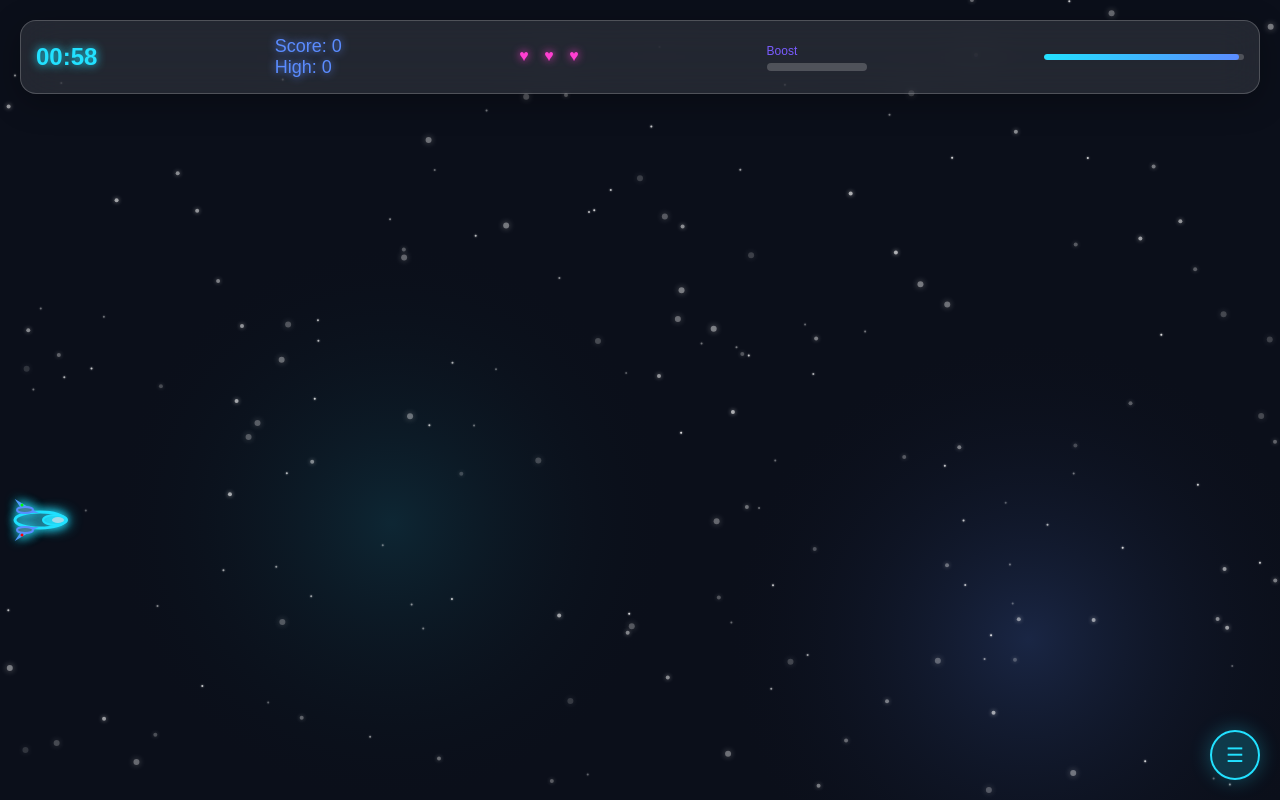
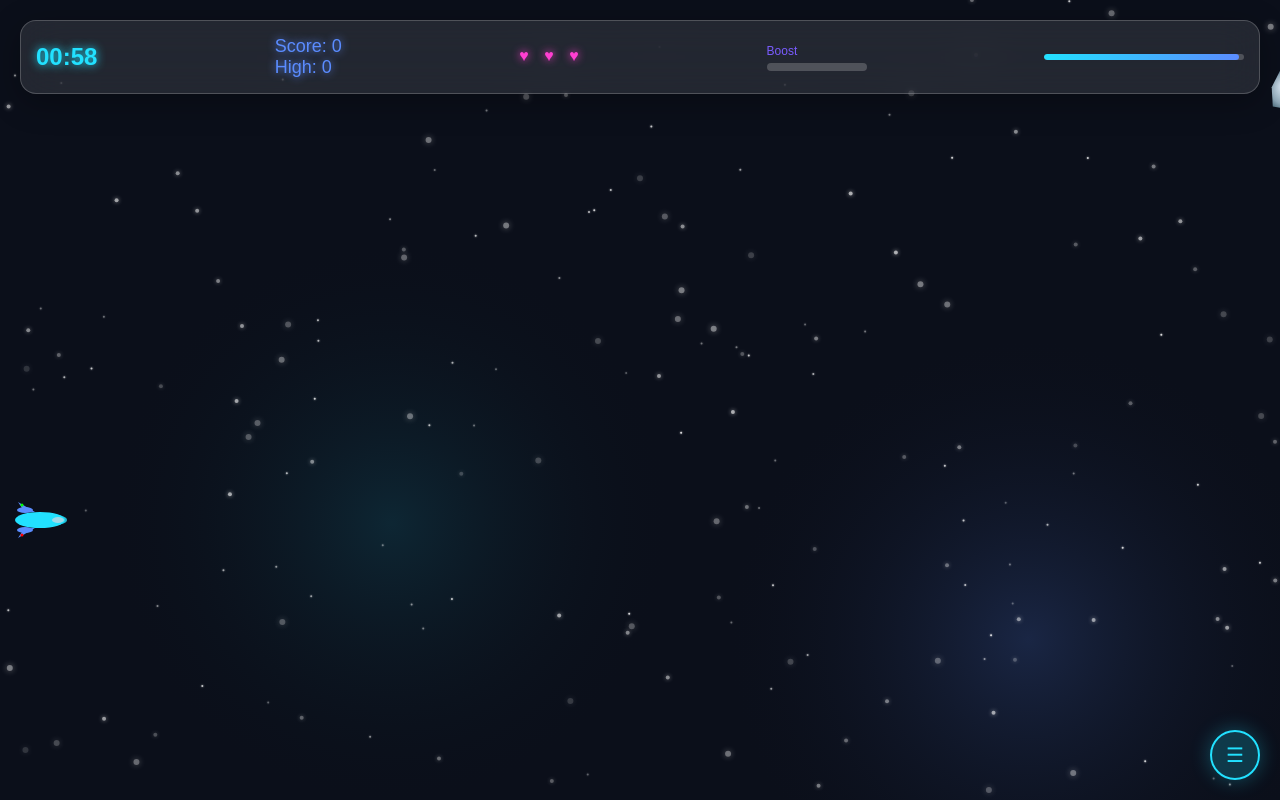
Before and after one commit to pm-in-code/space-runner, a plain HTML site: page index.html in a window 1280 px wide. Drawn offline with Linux system fonts and the light colour scheme; animation ran at ten frames a second.

Commit message:
ULTIMATE smoothness + 3x meteor intensity - disabled all expensive operations for zero lag

```diff
--- a/index.html
+++ b/index.html
@@ -830,10 +830,11 @@
                     this.invulnerable -= deltaTime;
                 }
 
-                // Create trail particles - extremely rare for maximum performance
-                if (this.vel.length() > 100 && Math.random() < 0.03) { // Extremely low frequency
-                    this.createTrailParticle(game);
-                }
+                // Create trail particles - COMPLETELY DISABLED for ultimate smoothness
+                // Even rare particles can cause micro-stutters
+                // if (this.vel.length() > 100 && Math.random() < 0.03) {
+                //     this.createTrailParticle(game);
+                // }
             }
 
             createTrailParticle(game) {
@@ -869,35 +870,35 @@
                 const shipColor = this.boostTime > 0 ? '#FF3FD1' : '#22E1FF';
                 const wingColor = this.boostTime > 0 ? '#7A5CFF' : '#5B8CFF';
 
-                // Main ship hull - sleek spaceship design - optimized shadows
-                ctx.strokeStyle = shipColor;
-                ctx.fillStyle = 'rgba(40, 50, 70, 0.9)'; // Dark metallic hull
-                ctx.lineWidth = 3;
-                ctx.shadowBlur = 10; // Reduced shadow for performance
-                ctx.shadowColor = shipColor;
+                // Main ship hull - optimized for maximum smoothness
+                ctx.fillStyle = shipColor; // Use ship color directly instead of dark hull
+                // ctx.strokeStyle = shipColor; // DISABLED stroke for performance
+                // ctx.lineWidth = 3;
+                // ctx.shadowBlur = 10; // DISABLED shadows for ultimate smoothness
+                // ctx.shadowColor = shipColor;
 
                 // Central hull/fuselage
                 ctx.beginPath();
                 ctx.ellipse(0, 0, 25, 8, 0, 0, Math.PI * 2); // Main body
                 ctx.fill();
-                ctx.stroke();
-
-                // Cockpit/nose section
+                // ctx.stroke(); // DISABLED for ultimate smoothness
+
+                // Cockpit/nose section - simplified for performance
                 ctx.fillStyle = this.boostTime > 0 ? 'rgba(255, 63, 209, 0.8)' : 'rgba(34, 225, 255, 0.8)';
-                ctx.strokeStyle = shipColor;
-                ctx.lineWidth = 2;
-                ctx.shadowBlur = 15;
+                // ctx.strokeStyle = shipColor; // DISABLED stroke
+                // ctx.lineWidth = 2;
+                // ctx.shadowBlur = 15; // DISABLED shadows
 
                 ctx.beginPath();
                 ctx.ellipse(15, 0, 12, 5, 0, 0, Math.PI * 2); // Cockpit
                 ctx.fill();
-                ctx.stroke();
-
-                // Wings - swept back design
-                ctx.fillStyle = 'rgba(60, 70, 90, 0.8)';
-                ctx.strokeStyle = wingColor;
-                ctx.lineWidth = 2;
-                ctx.shadowBlur = 12;
+                // ctx.stroke(); // DISABLED stroke
+
+                // Wings - simplified for performance
+                ctx.fillStyle = wingColor; // Use wing color directly
+                // ctx.strokeStyle = wingColor; // DISABLED stroke
+                // ctx.lineWidth = 2;
+                // ctx.shadowBlur = 12; // DISABLED shadows
 
                 // Left wing
                 ctx.beginPath();
@@ -907,7 +908,7 @@
                 ctx.lineTo(-8, -8);
                 ctx.closePath();
                 ctx.fill();
-                ctx.stroke();
+                // ctx.stroke(); // DISABLED stroke
 
                 // Right wing
                 ctx.beginPath();
@@ -917,34 +918,34 @@
                 ctx.lineTo(-8, 8);
                 ctx.closePath();
                 ctx.fill();
-                ctx.stroke();
-
-                // Engine nacelles
-                ctx.fillStyle = 'rgba(80, 90, 110, 0.9)';
-                ctx.strokeStyle = wingColor;
-                ctx.lineWidth = 2;
+                // ctx.stroke(); // DISABLED stroke
+
+                // Engine nacelles - simplified
+                ctx.fillStyle = wingColor; // Use wing color directly
+                // ctx.strokeStyle = wingColor; // DISABLED stroke
+                // ctx.lineWidth = 2;
 
                 // Left engine
                 ctx.beginPath();
                 ctx.ellipse(-15, -10, 8, 3, 0, 0, Math.PI * 2);
                 ctx.fill();
-                ctx.stroke();
+                // ctx.stroke(); // DISABLED stroke
 
                 // Right engine
                 ctx.beginPath();
                 ctx.ellipse(-15, 10, 8, 3, 0, 0, Math.PI * 2);
                 ctx.fill();
-                ctx.stroke();
+                // ctx.stroke(); // DISABLED stroke
 
                 // Cockpit details - viewport
                 ctx.fillStyle = this.boostTime > 0 ? 'rgba(255, 255, 255, 0.9)' : 'rgba(173, 216, 230, 0.9)';
-                ctx.shadowBlur = 8;
+                // ctx.shadowBlur = 8; // DISABLED shadows
                 ctx.beginPath();
                 ctx.ellipse(18, 0, 6, 3, 0, 0, Math.PI * 2);
                 ctx.fill();
 
-                // Navigation lights on wings
-                ctx.shadowBlur = 8;
+                // Navigation lights on wings - no shadows for performance
+                // ctx.shadowBlur = 8; // DISABLED shadows
                 ctx.fillStyle = '#00FF00'; // Green starboard
                 ctx.beginPath();
                 ctx.arc(-18, -15, 1.5, 0, Math.PI * 2);
@@ -1017,11 +1018,11 @@
                 this.vertices = [];
                 this.craters = [];
 
-                // Generate irregular rocky shape
-                const numVertices = 8 + Math.floor(Math.random() * 6);
+                // Generate simple rocky shape - fewer vertices for performance
+                const numVertices = 6 + Math.floor(Math.random() * 3); // Reduced from 8-14 to 6-9
                 for (let i = 0; i < numVertices; i++) {
                     const angle = (i / numVertices) * Math.PI * 2;
-                    const variance = 0.6 + Math.random() * 0.4;
+                    const variance = 0.7 + Math.random() * 0.3; // Less variance for simpler shapes
                     this.vertices.push({
                         x: Math.cos(angle) * this.radius * variance,
                         y: Math.sin(angle) * this.radius * variance
@@ -1142,10 +1143,10 @@
                 }
 
                 ctx.fillStyle = this.cachedGradient;
-                ctx.strokeStyle = colors.edge;
-                ctx.lineWidth = 1.5;
-
-                // Draw irregular meteor shape
+                // ctx.strokeStyle = colors.edge; // DISABLED stroke for performance
+                // ctx.lineWidth = 1.5;
+
+                // Draw irregular meteor shape - fill only for maximum performance
                 ctx.beginPath();
                 for (let i = 0; i < this.vertices.length; i++) {
                     const vertex = this.vertices[i];
@@ -1157,7 +1158,7 @@
                 }
                 ctx.closePath();
                 ctx.fill();
-                ctx.stroke();
+                // ctx.stroke(); // DISABLED for ultimate smoothness
 
                 // Draw surface craters - DISABLED for maximum performance
                 // Craters are too expensive for smooth gameplay
@@ -1802,11 +1803,11 @@
                 this.player = new Player(0, 0); // Temporary position
                 this.rng = new RNG();
 
-                // Object pools
+                // Object pools - increased meteor pool for 3x spawn rate
                 this.meteorPool = new Pool(
                     () => new Meteor(),
                     (meteor) => {},
-                    20
+                    40 // Doubled from 20 to handle 3x spawn rate
                 );
                 this.bonusPool = new Pool(
                     () => new Bonus(),
@@ -2187,9 +2188,9 @@
                 // Update starfield
                 this.starfield.update(this.deltaTime, this.speedMultiplier);
 
-                // Spawn meteors - much slower for performance
+                // Spawn meteors - TRIPLED frequency for intense gameplay
                 this.meteorSpawnTimer += this.deltaTime;
-                const meteorSpawnRate = 3.0 - (this.speedLevel - 1) * 0.2; // Much slower spawning
+                const meteorSpawnRate = 1.0 - (this.speedLevel - 1) * 0.1; // 3x faster than before (was 3.0)
                 if (this.meteorSpawnTimer >= meteorSpawnRate) {
                     this.meteorSpawnTimer = 0;
                     this.spawnMeteor();
@@ -2220,14 +2221,14 @@
                     return true;
                 });
 
-                // Update particles - enabled for ship trails
-                this.particlePool.active = this.particlePool.active.filter(particle => {
-                    if (!particle.update(this.deltaTime)) {
-                        this.particlePool.release(particle);
-                        return false;
-                    }
-                    return true;
-                });
+                // Update particles - COMPLETELY DISABLED for ultimate smoothness
+                // this.particlePool.active = this.particlePool.active.filter(particle => {
+                //     if (!particle.update(this.deltaTime)) {
+                //         this.particlePool.release(particle);
+                //         return false;
+                //     }
+                //     return true;
+                // });
 
                 // Check collisions
                 this.checkCollisions();
@@ -2298,7 +2299,7 @@
             }
 
             handleMeteorCollision(meteor) {
-                meteor.createDebris(this); // Re-enabled with optimized debris
+                // meteor.createDebris(this); // DISABLED for ultimate smoothness
                 this.meteorPool.release(meteor);
                 this.showQuiz();
             }
@@ -2399,11 +2400,11 @@
                     }
                 });
 
-                // Draw particles - enabled for ship trails
-                this.particlePool.active.forEach(particle => {
-                    particle.draw(this.ctx);
-                    drawCalls++;
-                });
+                // Draw particles - COMPLETELY DISABLED for ultimate smoothness
+                // this.particlePool.active.forEach(particle => {
+                //     particle.draw(this.ctx);
+                //     drawCalls++;
+                // });
 
                 // Draw player
                 this.player.draw(this.ctx);
```
